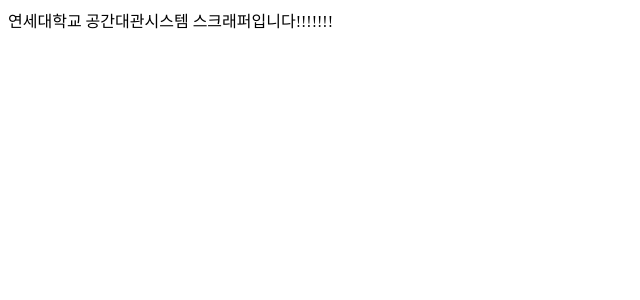
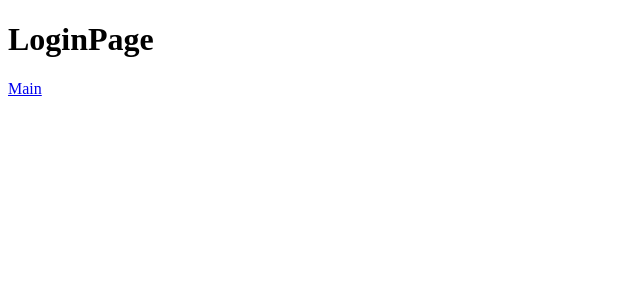
Before and after one commit to ANTARES-KOR/yonsei-space-system, a React (Vite) app in the folder frontend/: page /#/login in a window 1280 px wide. Before the commit this address led to /. Shown: the top 300 px of the page, without its empty margins (0-640 px from the left). Built offline with nearby package versions, Linux system fonts and the light colour scheme.

Commit message:
feat: Add routes of mainpage and loginpage

```diff
--- a/frontend/src/App.tsx
+++ b/frontend/src/App.tsx
@@ -1,8 +1,14 @@
 import React from 'react';
+import { Routes, Route } from 'react-router-dom';
+import MainPage from './pages/Main/MainPage';
+import LoginPage from './pages/Login/LoginPage';
 
 function App() {
   return (
-    <div className="App">연세대학교 공간대관시스템 스크래퍼입니다!!!!!!!</div>
+    <Routes>
+      <Route path="/" element={<MainPage />} />
+      <Route path="login" element={<LoginPage />} />
+    </Routes>
   );
 }
 
--- a/frontend/src/main.tsx
+++ b/frontend/src/main.tsx
@@ -1,13 +1,16 @@
 import React from 'react';
 import ReactDOM from 'react-dom/client';
+import { HashRouter } from 'react-router-dom';
 import { RecoilRoot } from 'recoil';
 import App from './App';
 import './index.scss';
 
 ReactDOM.createRoot(document.getElementById('root') as HTMLElement).render(
-	<React.StrictMode>
-		<RecoilRoot>
-			<App />
-		</RecoilRoot>
-	</React.StrictMode>
+  <React.StrictMode>
+    <HashRouter>
+      <RecoilRoot>
+        <App />
+      </RecoilRoot>
+    </HashRouter>
+  </React.StrictMode>,
 );
--- /dev/null
+++ b/frontend/src/pages/Login/LoginPage.tsx
@@ -0,0 +1,13 @@
+import React from 'react';
+import { Link } from 'react-router-dom';
+
+function LoginPage() {
+  return (
+    <div>
+      <h1>LoginPage</h1>
+      <Link to="/">Main</Link>
+    </div>
+  );
+}
+
+export default LoginPage;
--- /dev/null
+++ b/frontend/src/pages/Main/MainPage.tsx
@@ -0,0 +1,13 @@
+import React from 'react';
+import { Link } from 'react-router-dom';
+
+function MainPage() {
+  return (
+    <div>
+      <h1>MainPage</h1>
+      <Link to="/login">Login</Link>
+    </div>
+  );
+}
+
+export default MainPage;
```
